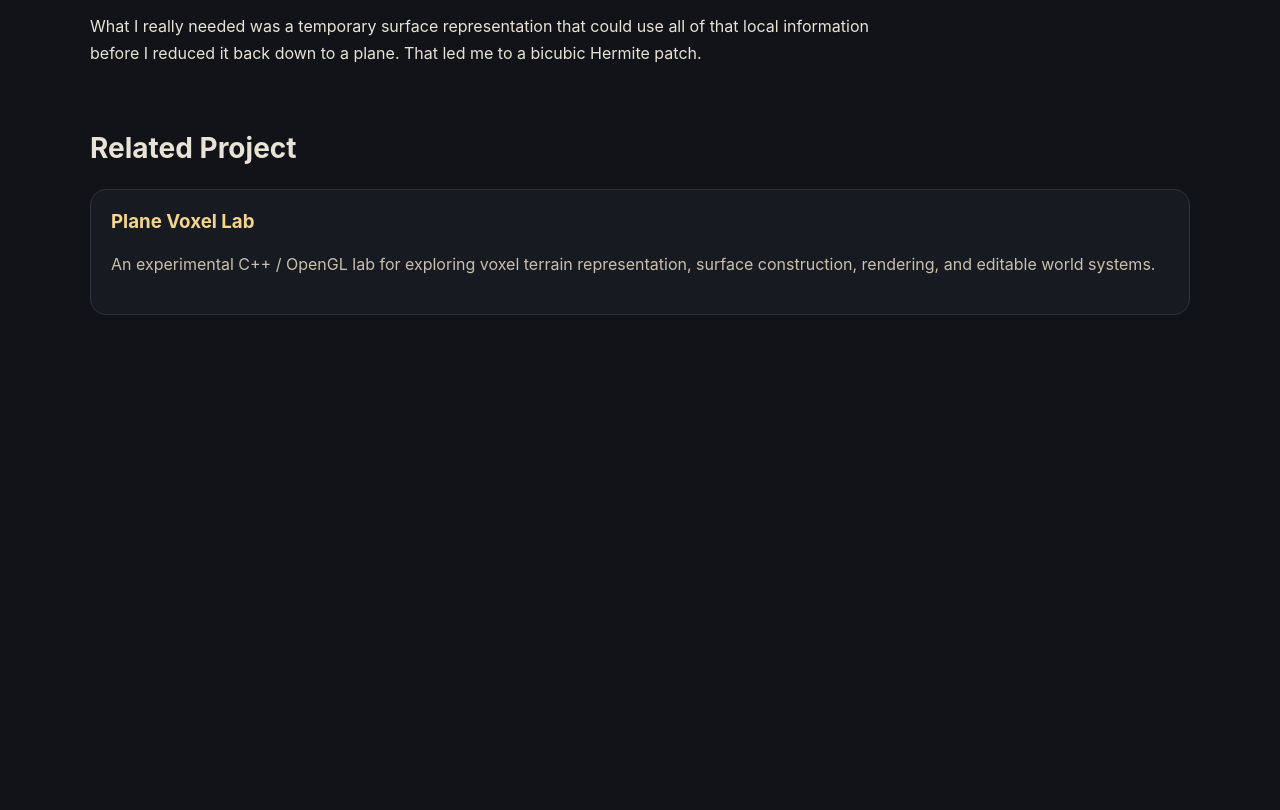
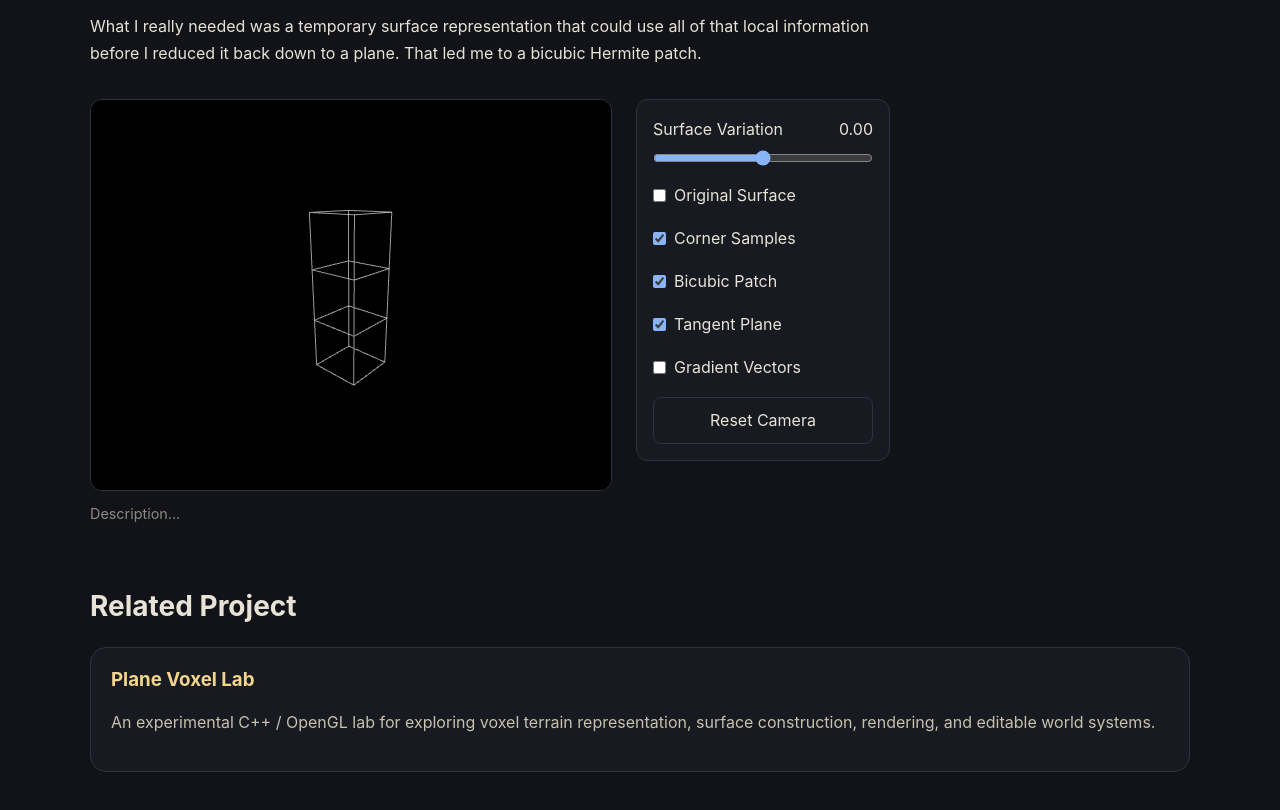
Before and after one commit to aaron-eugene/DevSite, an Astro site: page /articles/xz-columnar-terrain in a window 1280 px wide. Shown: the part 4665-5475 px from the top of the page. Before the commit the page ends 5020 px from the top, so only its background shows below. Built offline with nearby package versions, Linux system fonts and the light colour scheme; Astro itself is replaced by a stand-in of ours.

Commit message:
Basic skeleton of column-surface-construction visualization up and running

```diff
--- /dev/null
+++ b/src/components/ColumnSurfaceConstruction.astro
@@ -0,0 +1,146 @@
+<div class="column-surface-construction">
+	<div class="viewport"></div>
+
+	<div class="controls">
+		<label>
+			<span class="control-header">
+				<span>Surface Variation</span>
+				<span class="surface-variation-value">0.00</span>
+			</span>
+
+			<input
+				class="surface-variation"
+				type="range"
+				min="-10.0"
+				max="10.0"
+				step="0.5"
+				value="0"
+			/>
+		</label>
+
+		<label class="visibility-control">
+			<input class="toggle-original-surface" type="checkbox" />
+			<span>Original Surface</span>
+		</label>
+
+		<label class="visibility-control">
+			<input class="toggle-corner-samples" type="checkbox" checked />
+			<span>Corner Samples</span>
+		</label>
+
+		<label class="visibility-control">
+			<input class="toggle-bicubic-patch" type="checkbox" checked />
+			<span>Bicubic Patch</span>
+		</label>
+
+		<label class="visibility-control">
+			<input class="toggle-tangent-plane" type="checkbox" checked />
+			<span>Tangent Plane</span>
+		</label>
+
+		<label class="visibility-control">
+			<input class="toggle-gradient-vectors" type="checkbox" />
+			<span>Gradient Vectors</span>
+		</label>
+
+		<button class="reset-camera"> Reset Camera </button>
+	</div>
+</div>
+
+<style>
+	.column-surface-construction {
+		display: flex;
+		align-items: flex-start;
+		gap: 24px;
+	}
+
+	.viewport {
+		width: 640px;
+		aspect-ratio: 4 / 3;
+		overflow: hidden;
+		border: 1px solid var(--color-border);
+		border-radius: var(--radius-medium);
+		background: var(--color-bg);
+	}
+
+	.viewport canvas {
+		display: block;
+		width: 100%;
+		height: 100%;
+	}
+
+	.controls {
+		display: flex;
+		flex-direction: column;
+		gap: 16px;
+		min-width: 220px;
+		padding: 1rem;
+		border: 1px solid var(--color-border);
+		border-radius: var(--radius-medium);
+		background: var(--color-panel);
+		color: var(--color-text-secondary);
+	}
+
+	.controls label {
+		display: flex;
+		flex-direction: column;
+		gap: 6px;
+	}
+
+	.control-header {
+		display: flex;
+		justify-content: space-between;
+		gap: 12px;
+		color: var(--color-text);
+	}
+
+	.controls input[type="range"] {
+		width: 100%;
+		margin: 0;
+		accent-color: var(--color-accent-blue);
+		cursor: pointer;
+	}
+
+	.controls button {
+		border: 1px solid var(--color-border);
+		border-radius: var(--radius-small);
+		padding: 0.55rem 0.75rem;
+		background: var(--color-panel);
+		color: var(--color-text);
+		font: inherit;
+		cursor: pointer;
+		transition:
+			background 0.15s ease,
+			border-color 0.15s ease,
+			color 0.15s ease;
+	}
+
+	.controls button:hover {
+		background: var(--color-panel-hover);
+		border-color: var(--color-border-strong);
+		color: var(--color-accent-gold);
+	}
+
+	.controls button:focus-visible {
+		outline: 2px solid var(--color-accent-blue);
+		outline-offset: 2px;
+	}
+
+	.visibility-control {
+		display: flex;
+		flex-direction: row !important;
+		align-items: center;
+		gap: 8px !important;
+		color: var(--color-text);
+		cursor: pointer;
+	}
+
+	.visibility-control input {
+		margin: 0;
+		accent-color: var(--color-accent-blue);
+	}
+</style>
+
+<script>
+	import "../scripts/visualizations/columnSurfaceConstruction.js";
+</script>
--- a/src/pages/articles/xz-columnar-terrain.astro
+++ b/src/pages/articles/xz-columnar-terrain.astro
@@ -2,6 +2,7 @@
 import BaseLayout from "../../layouts/BaseLayout.astro";
 import SurfaceVoxelGridBasic from "../../components/SurfaceVoxelGridBasic.astro";
 import PlaneCubeIntersectionBasic from "../../components/PlaneCubeIntersectionBasic.astro";
+import ColumnSurfaceConstruction from "../../components/ColumnSurfaceConstruction.astro";
 ---
 
 <BaseLayout title="XZ Columnar Terrain | Aaron’s Dev Experiments">
@@ -287,6 +288,12 @@ import PlaneCubeIntersectionBasic from "../../components/PlaneCubeIntersectionBa
 				could use all of that local information before I reduced it back
 				down to a plane. That led me to a bicubic Hermite patch.
 			</p>
+
+			<figure class="article-figure article-figure--visualization">
+				<ColumnSurfaceConstruction />
+
+				<figcaption>Description...</figcaption>
+			</figure>
 		</section>
 	</article>
 
--- /dev/null
+++ b/src/scripts/visualizations/columnSurfaceConstruction.js
@@ -0,0 +1,258 @@
+import * as THREE from 'three';
+import { OrbitControls } from 'three/addons/controls/OrbitControls.js';
+
+//========================================================
+// Geometry Constants
+//========================================================
+
+const VOXEL_SIZE = 1.0;
+const VOXEL_COUNT_Y = 3;
+
+//========================================================
+// Geometry Helpers
+//========================================================
+
+function createVoxelColumnPoints(
+	voxelSize,
+	voxelCountY
+) {
+	const columnHalfWidth =
+		voxelSize * 0.5;
+
+	const columnHalfHeight =
+		voxelCountY *
+		voxelSize *
+		0.5;
+
+	const points = [];
+
+	//--------------------------------------------------------
+	// Vertical Edges
+	//--------------------------------------------------------
+	const columnCornersXZ = [
+		[-columnHalfWidth, -columnHalfWidth],
+		[columnHalfWidth, -columnHalfWidth],
+		[columnHalfWidth, columnHalfWidth],
+		[-columnHalfWidth, columnHalfWidth]
+	];
+
+	for (const [x, z] of columnCornersXZ) {
+		points.push(
+			new THREE.Vector3(
+				x,
+				-columnHalfHeight,
+				z
+			),
+			new THREE.Vector3(
+				x,
+				columnHalfHeight,
+				z
+			)
+		);
+	}
+
+	//--------------------------------------------------------
+	// Horizontal Voxel Boundaries
+	//--------------------------------------------------------
+	for (let boundaryIndex = 0;
+		boundaryIndex <= voxelCountY;
+		boundaryIndex++) {
+
+		const y =
+			-columnHalfHeight +
+			boundaryIndex * voxelSize;
+
+		const corners = [
+			new THREE.Vector3(
+				-columnHalfWidth,
+				y,
+				-columnHalfWidth
+			),
+			new THREE.Vector3(
+				columnHalfWidth,
+				y,
+				-columnHalfWidth
+			),
+			new THREE.Vector3(
+				columnHalfWidth,
+				y,
+				columnHalfWidth
+			),
+			new THREE.Vector3(
+				-columnHalfWidth,
+				y,
+				columnHalfWidth
+			)
+		];
+
+		points.push(
+			corners[0], corners[1],
+			corners[1], corners[2],
+			corners[2], corners[3],
+			corners[3], corners[0]
+		);
+	}
+
+	return points;
+}
+
+//========================================================
+// Visualization Instance
+//========================================================
+
+function initializeColumnSurfaceConstruction(visualizationRoot) {
+
+	//========================================================
+	// Viewport
+	//========================================================
+
+	const viewport =
+		visualizationRoot.querySelector(".viewport");
+
+	if (viewport === null) {
+		throw new Error(
+			"Visualization viewport was not found."
+		);
+	}
+
+	const width = viewport.clientWidth;
+	const height = viewport.clientHeight;
+
+	//========================================================
+	// UI Controls
+	//========================================================
+
+	const resetCameraButton =
+		visualizationRoot.querySelector(
+			".reset-camera"
+		);
+
+	if (resetCameraButton === null) {
+		throw new Error(
+			"Reset camera button was not found."
+		);
+	}
+
+	//========================================================
+	// Scene & Camera
+	//========================================================
+
+	const scene = new THREE.Scene();
+
+	const camera = new THREE.PerspectiveCamera(
+		70,
+		width / height,
+		0.01,
+		100
+	);
+
+	camera.position.set(3.25, 1.75, 3.75);
+
+	//========================================================
+	// Rendering
+	//========================================================
+
+	const renderer = new THREE.WebGLRenderer({
+		antialias: true
+	});
+
+	renderer.setSize(width, height);
+
+	viewport.appendChild(renderer.domElement);
+
+	//========================================================
+	// Camera Controls
+	//========================================================
+
+	const controls = new OrbitControls(
+		camera,
+		renderer.domElement
+	);
+
+	controls.target.set(0, 0, 0);
+	controls.update();
+	controls.saveState();
+
+	//========================================================
+	// Voxel Column Geometry
+	//========================================================
+
+	const voxelColumnPoints =
+		createVoxelColumnPoints(
+			VOXEL_SIZE,
+			VOXEL_COUNT_Y
+		);
+
+	//========================================================
+	// Rendering Geometry
+	//========================================================
+
+	const voxelColumnGeometry =
+		new THREE.BufferGeometry().setFromPoints(
+			voxelColumnPoints
+		);
+
+	//========================================================
+	// Materials
+	//========================================================
+
+	const voxelColumnMaterial =
+		new THREE.LineBasicMaterial({
+			color: 0xffffff,
+			transparent: true,
+			opacity: 0.6
+		});
+
+	//========================================================
+	// Scene Objects
+	//========================================================
+
+	const voxelColumnWireframe =
+		new THREE.LineSegments(
+			voxelColumnGeometry,
+			voxelColumnMaterial
+		);
+
+	//========================================================
+	// UI Event Handlers
+	//========================================================
+
+	resetCameraButton.addEventListener(
+		"click",
+		() => {
+			controls.reset();
+		}
+	);
+
+	//========================================================
+	// Scene Assembly
+	//========================================================
+
+	scene.add(voxelColumnWireframe);
+
+	//========================================================
+	// Animation Loop
+	//========================================================
+
+	renderer.setAnimationLoop(animate);
+
+	function animate() {
+		controls.update();
+		renderer.render(scene, camera);
+	}
+}
+
+//========================================================
+// Visualization Initialization
+//========================================================
+
+const visualizationRoots =
+	document.querySelectorAll(
+		".column-surface-construction"
+	);
+
+for (const visualizationRoot of visualizationRoots) {
+	initializeColumnSurfaceConstruction(
+		visualizationRoot
+	);
+}
```
Also changed, not shown: src/pages/three-test.astro (deleted, +0 -10 lines).
